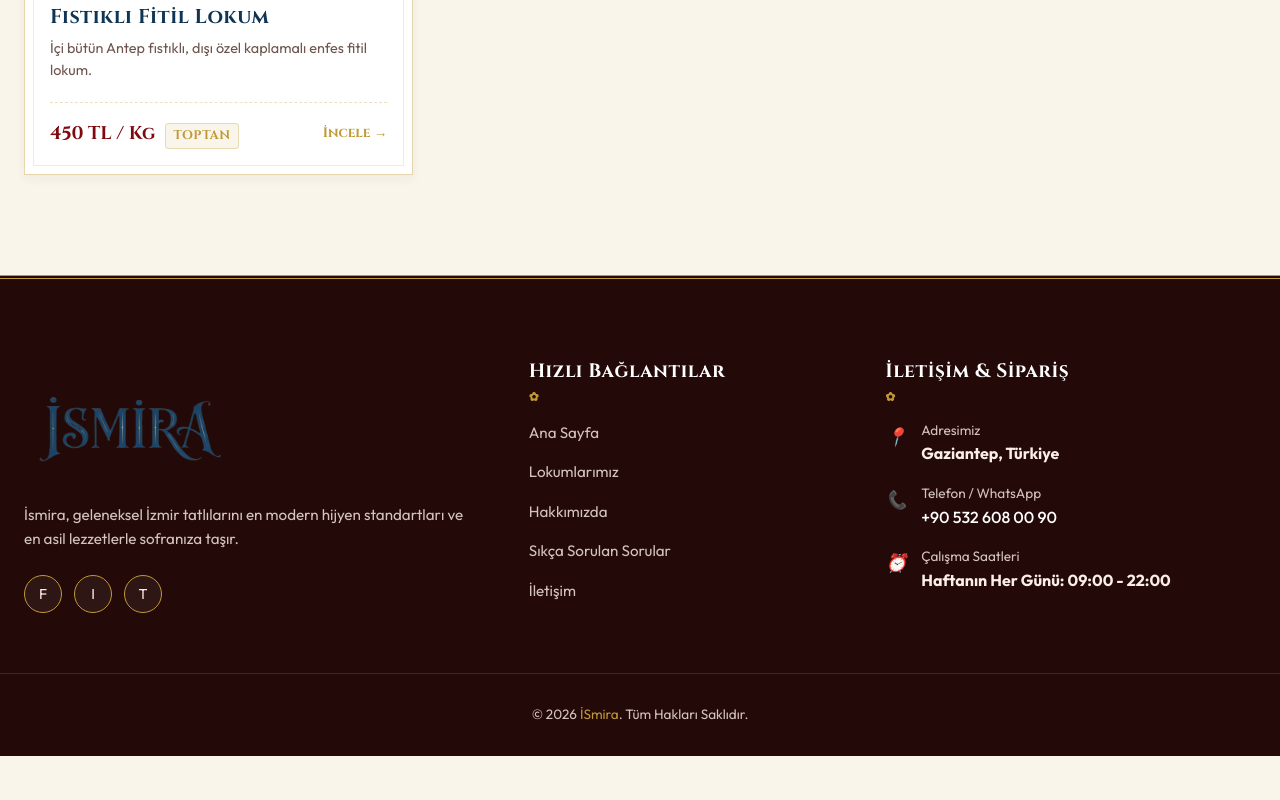
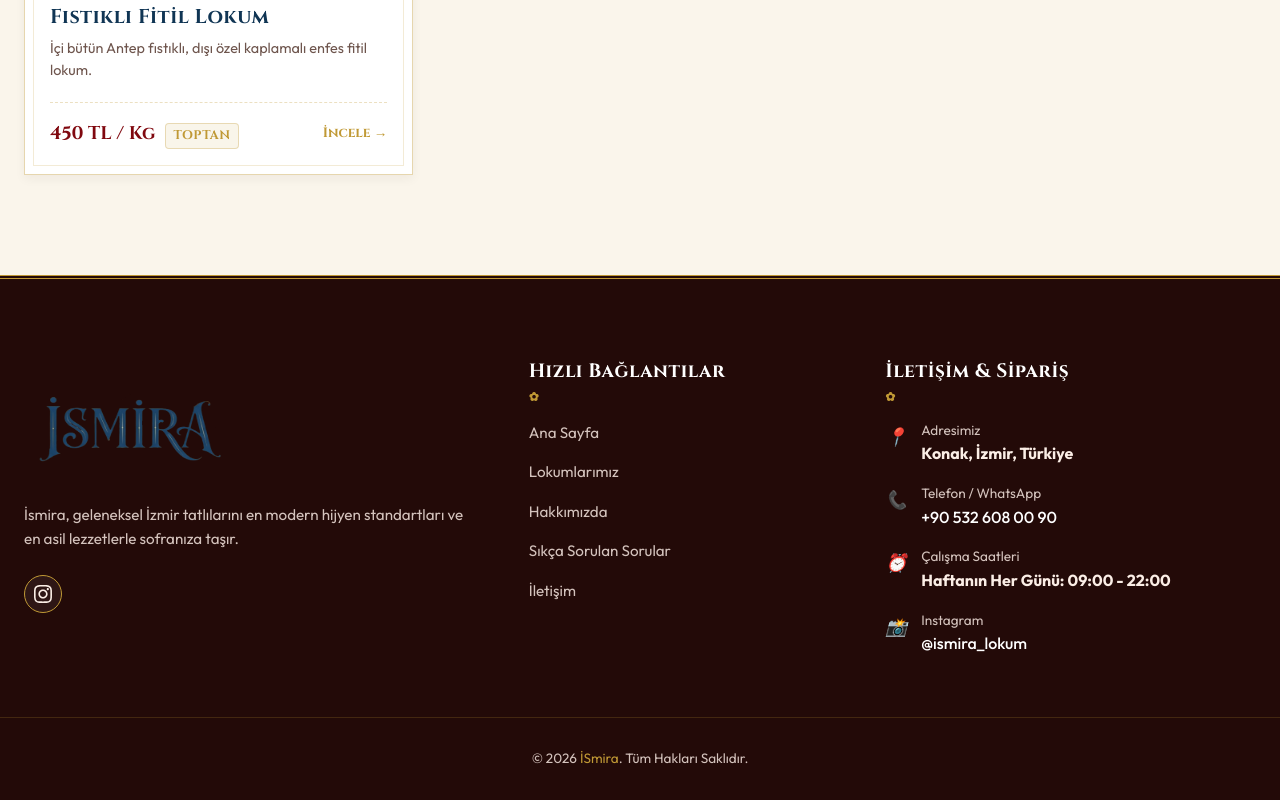
Before and after one commit to OzenKerem/ismira-izmir-lokum, a plain HTML site: page pages/lokumlar.html in a window 1280 px wide. Shown: the part 1334-2134 px from the top of the page. Before the commit the page ends 2090 px from the top, so only its background shows below. Drawn offline with Linux system fonts and the light colour scheme.

```diff
--- a/pages/lokumlar.html
+++ b/pages/lokumlar.html
@@ -17,8 +17,9 @@
     <meta property="og:description" content="Geleneksel İzmir lokum çeşitleri ve fiyatları. İzmir Konak'tan kapınıza taze gönderim.">
     <meta property="og:image" content="../pictures/ana-sayfa.png">
 
-        <link rel="icon" type="image/png" sizes="32x32" href="../pictures/mini-logo.png">
-    <link rel="shortcut icon" type="image/png" href="../pictures/mini-logo.png">
+    <link rel="icon" type="image/x-icon" href="../favicon.ico">
+    <link rel="icon" type="image/png" href="../pictures/mini-logo.png">
+    <link rel="shortcut icon" href="../favicon.ico">
     <link rel="apple-touch-icon" href="../pictures/mini-logo.png">
     <link rel="stylesheet" href="../css/style.css">
 
@@ -255,9 +256,11 @@
                 </div>
                 <p>İsmira, geleneksel İzmir tatlılarını en modern hijyen standartları ve en asil lezzetlerle sofranıza taşır.</p>
                 <div class="social-links">
-                    <a href="#" aria-label="Facebook">F</a>
-                    <a href="#" aria-label="Instagram">I</a>
-                    <a href="#" aria-label="Twitter">T</a>
+                    <a href="https://www.instagram.com/ismira_lokum" target="_blank" rel="noopener noreferrer" aria-label="Instagram">
+                        <svg width="18" height="18" viewBox="0 0 24 24" fill="currentColor">
+                            <path d="M12 2.163c3.204 0 3.584.012 4.85.07 3.252.148 4.771 1.691 4.919 4.919.058 1.265.069 1.645.069 4.849 0 3.205-.012 3.584-.069 4.849-.149 3.225-1.664 4.771-4.919 4.919-1.266.058-1.644.07-4.85.07-3.204 0-3.584-.012-4.849-.07-3.26-.149-4.771-1.699-4.919-4.92-.058-1.265-.07-1.644-.07-4.849 0-3.204.013-3.583.07-4.849.149-3.227 1.664-4.771 4.919-4.919 1.266-.057 1.645-.069 4.849-.069zm0-2.163c-3.259 0-3.667.014-4.947.072-4.358.2-6.78 2.618-6.98 6.98-.059 1.281-.073 1.689-.073 4.948 0 3.259.014 3.668.072 4.948.2 4.358 2.618 6.78 6.98 6.98 1.281.058 1.689.072 4.948.072 3.259 0 3.668-.014 4.948-.072 4.354-.2 6.782-2.618 6.979-6.98.059-1.28.073-1.689.073-4.948 0-3.259-.014-3.667-.072-4.947-.196-4.354-2.617-6.78-6.979-6.98-1.281-.059-1.69-.073-4.949-.073zm0 5.838c-3.403 0-6.162 2.759-6.162 6.162s2.759 6.163 6.162 6.163 6.162-2.759 6.162-6.163c0-3.403-2.759-6.162-6.162-6.162zm0 10.162c-2.209 0-4-1.79-4-4 0-2.209 1.791-4 4-4s4 1.791 4 4c0 2.21-1.791 4-4 4zm6.406-11.845c-.796 0-1.441.645-1.441 1.44s.645 1.44 1.441 1.44c.795 0 1.439-.645 1.439-1.44s-.644-1.44-1.439-1.44z"/>
+                        </svg>
+                    </a>
                 </div>
             </div>
             <div class="footer-col">
@@ -273,10 +276,18 @@
             <div class="footer-col">
                 <h4>İletişim & Sipariş</h4>
                 <div class="contact-info">
-                    <div class="contact-item"><i>📍</i><div><span>Adresimiz</span><strong>Gaziantep, Türkiye</strong></div></div>
+                    <div class="contact-item"><i>📍</i><div><span>Adresimiz</span><strong>Konak, İzmir, Türkiye</strong></div></div>
                     <div class="contact-item"><i>📞</i><div><span>Telefon / WhatsApp</span><a href="#">+90 532 608 00 90</a></div></div>
                     <div class="contact-item"><i>⏰</i><div><span>Çalışma Saatleri</span><strong>Haftanın Her Günü: 09:00 - 22:00</strong></div></div>
-                </div>
+
+                    <div class="contact-item">
+                        <i>📸</i>
+                        <div>
+                            <span>Instagram</span>
+                            <a href="https://www.instagram.com/ismira_lokum" target="_blank" rel="noopener noreferrer">@ismira_lokum</a>
+                        </div>
+                    </div>
+</div>
             </div>
         </div>
         <div class="footer-bottom"><div class="container"><p>&copy; 2026 <span>İSmira</span>. Tüm Hakları Saklıdır.</p></div></div>
```
